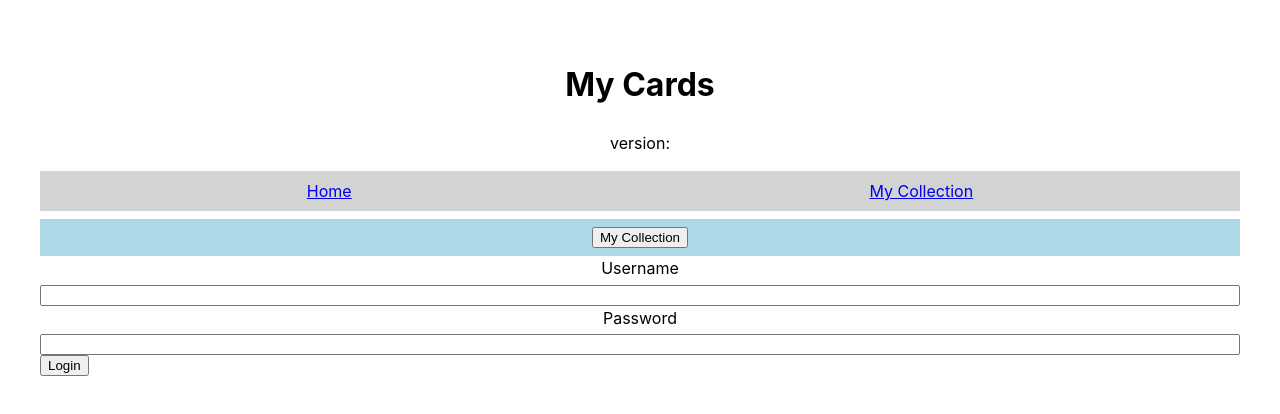
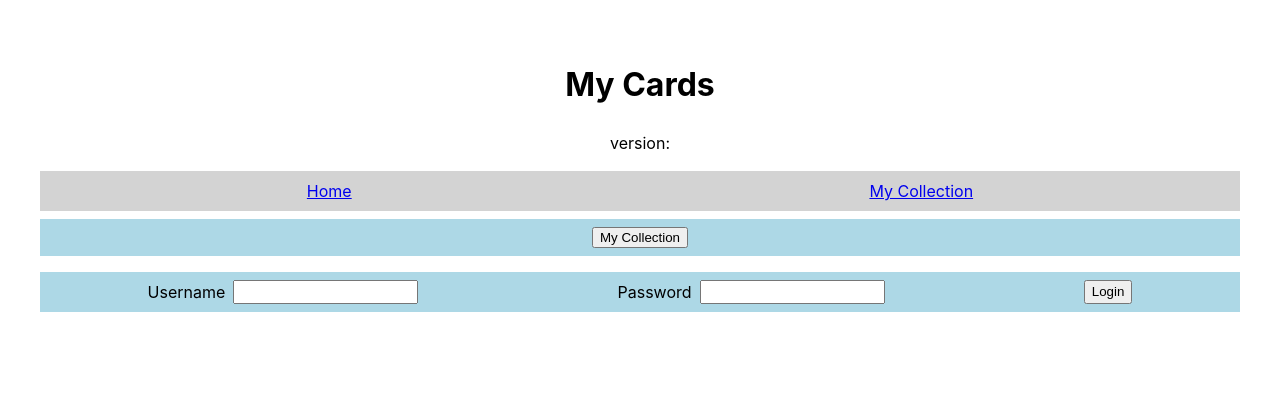
Before and after one commit to UWC2-JSCRIPT/320-wn24-final-project-tvroley, a React (Vite) app: page / in a window 1280 px wide. Shown: the top 414 px of the page. Built offline with nearby package versions, Linux system fonts and the light colour scheme.

Commit message:
cleaned up home page UI

```diff
--- a/src/Home.jsx
+++ b/src/Home.jsx
@@ -1,7 +1,5 @@
 import { useNavigate } from "react-router-dom";
-import "firebase/compat/auth";
-import { getAuth, signInWithPopup, GoogleAuthProvider } from "firebase/auth";
-import { useState, useEffect } from "react";
+import { useState } from "react";
 
 export default function Home() {
   const [username, setUsername] = useState("");
@@ -44,7 +42,8 @@ export default function Home() {
       <div className="div-home-buttons">
         <button onClick={goCollection}>My Collection</button>
       </div>
-      <div className="div-input-label">
+      <div className="div-add-collection">
+      <div className="div-enter-collection">
         <label htmlFor="username-input">Username</label>
         <input
           id="username-input"
@@ -56,7 +55,7 @@ export default function Home() {
           required
         />
       </div>
-      <div className="div-input-label">
+      <div className="div-enter-collection">
         <label htmlFor="password-input">Password</label>
         <input
           id="password-input"
@@ -71,6 +70,7 @@ export default function Home() {
       <div className="div-input-group">
         <input className="btn" type="submit" value="Login" onClick={login} />
       </div>
+      </div>
     </>
   );
 }
```
